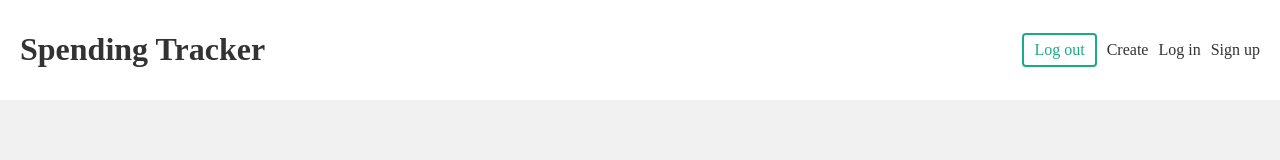
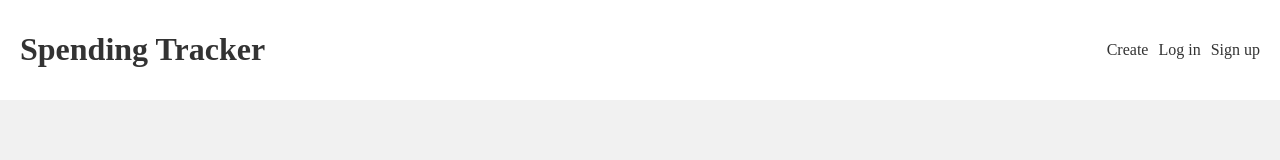
Before and after one commit to madray4/Spending-Tracker, a React (Create React App) app in the folder frontend/: page /login in a window 1280 px wide. Shown: the top 160 px of the page. Built offline with nearby package versions, Linux system fonts and the light colour scheme.

Commit message:
Implemented logic for checking and setting initial Auth Status

```diff
--- a/frontend/src/components/Navbar.js
+++ b/frontend/src/components/Navbar.js
@@ -1,10 +1,13 @@
 import { Link } from 'react-router-dom';
 import { useLogout } from '../hooks/useLogout';
+import { useAuthContext } from '../hooks/useAuthContext';
 
 import './css/Navbar.css'
 
 const NavBar = () => {
   const { logout } = useLogout();
+  const { user } = useAuthContext();
+
   const handleLogout = () => {
     logout();
   };
@@ -16,16 +19,20 @@
           <h1>Spending Tracker</h1>
         </Link>
         <nav>
+          {user && (
             <div>
               <button onClick={handleLogout}>
                 Log out
               </button>
             </div>
+          )}
+          {!user && (
             <div>
               <Link to="/add-entry">Create</Link>
               <Link to="/login">Log in</Link>
               <Link to="/signup">Sign up</Link>
             </div>
+          )}
         </nav>
       </div>
     </header>
--- a/frontend/src/context/AuthContext.js
+++ b/frontend/src/context/AuthContext.js
@@ -1,4 +1,4 @@
-import { createContext, useReducer } from 'react';
+import { createContext, useReducer, useEffect } from 'react';
 
 export const AuthContext = createContext();
 
@@ -18,6 +18,11 @@
     user: null
   });
 
+  useEffect(() => {
+    const user = JSON.parse(localStorage.getItem('user'));
+    if (user) dispatch({ type: 'LOGIN', payload: user});
+  }, []);
+
   console.log('AuthContext state: ', state);
 
   return (
```
Lines whose indentation alone changed are shown as unchanged.
